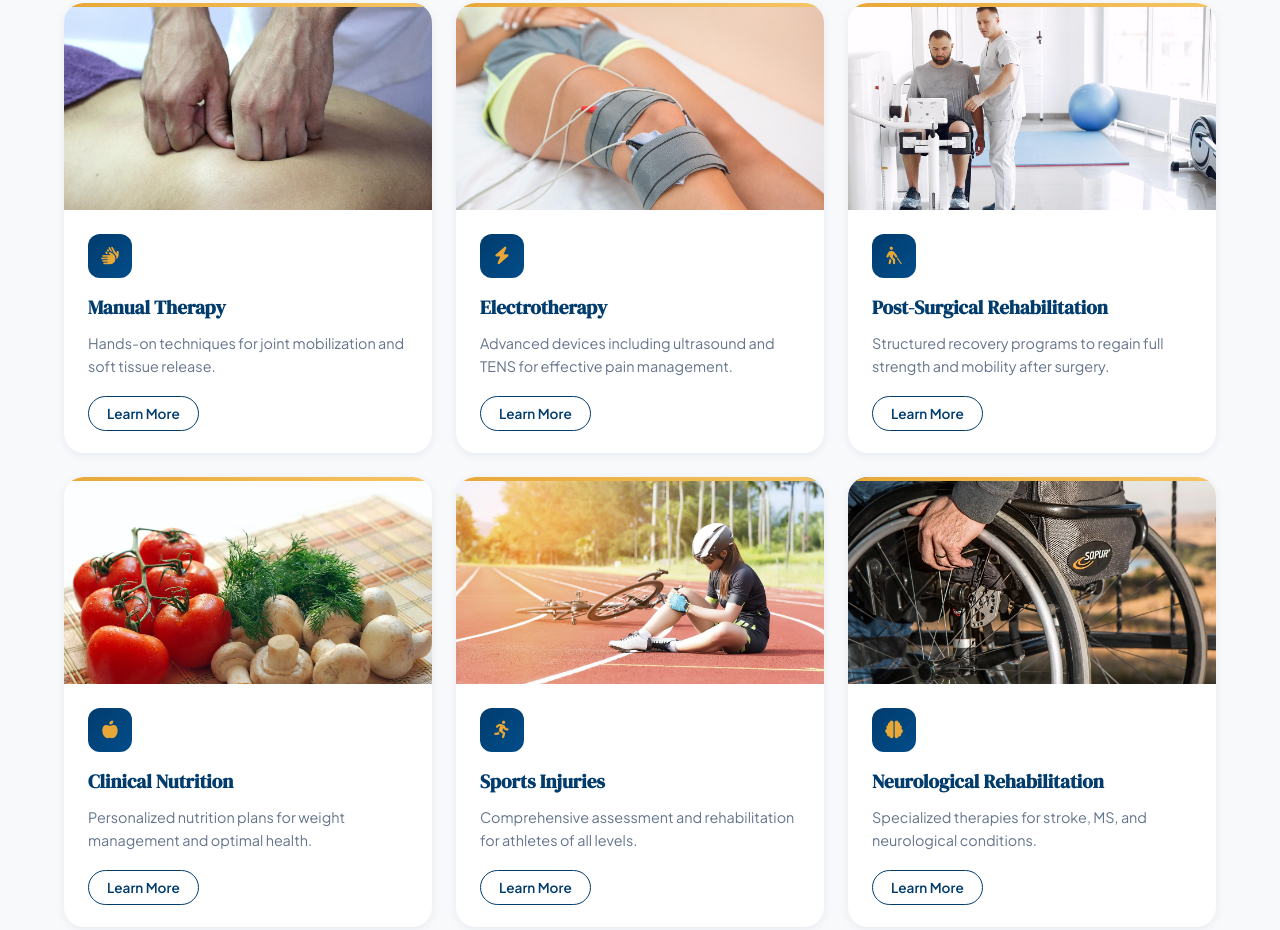
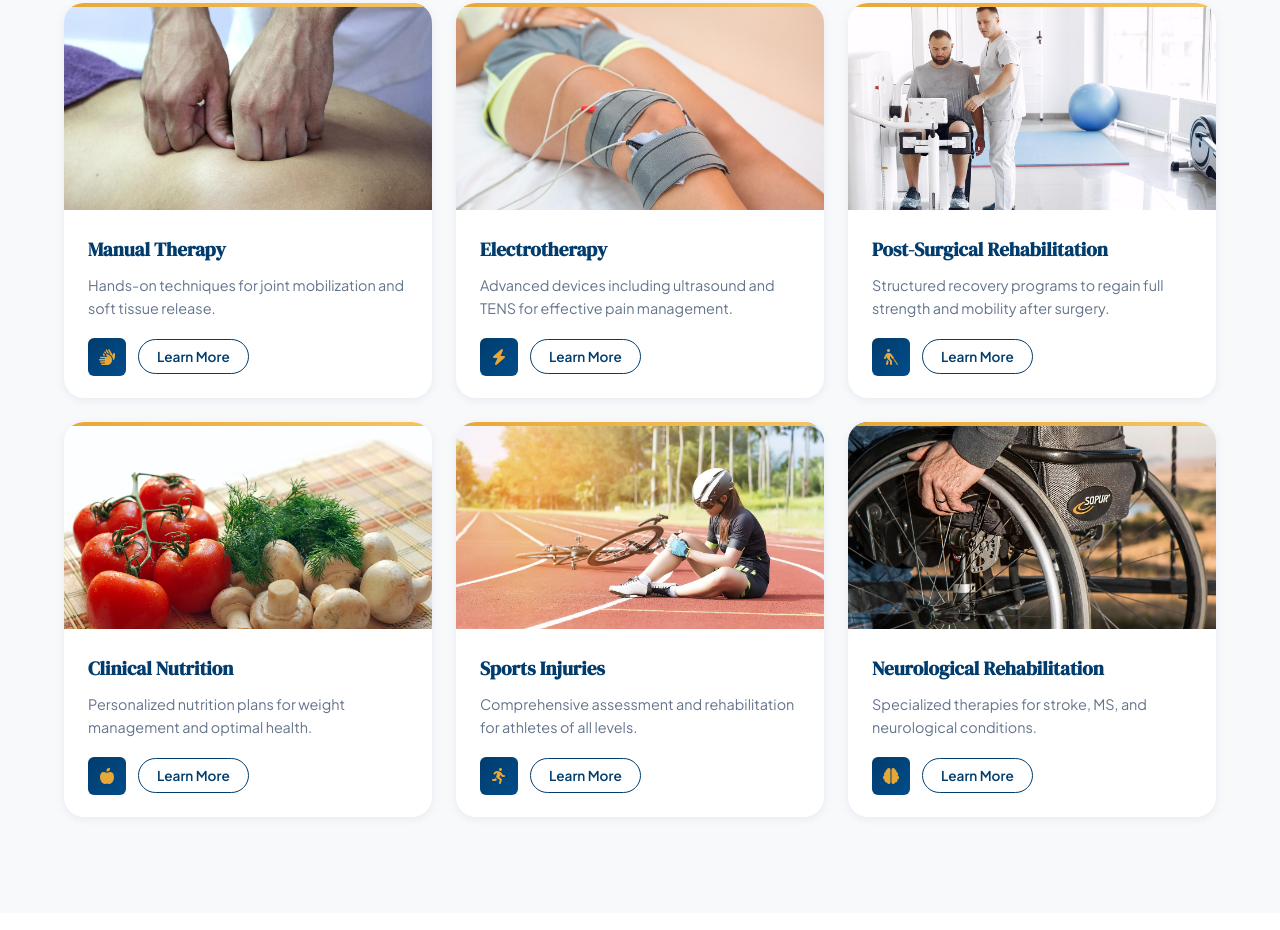
Before and after one commit to PremiumCareCenter/PT, a plain HTML site: page index.html in a window 1280 px wide. Shown: the part 1274-2204 px from the top of the page. Drawn offline with Linux system fonts and the light colour scheme.

```diff
--- a/index.html
+++ b/index.html
@@ -154,10 +154,12 @@
               <img src="./assets/images/manual_therapy.jpg" alt="Manual Therapy" loading="lazy" />
             </div>
             <div class="service-card-body">
-              <div class="service-icon"><i class="fas fa-hands"></i></div>
               <h3 class="data-text" data-key="service_1_title">Manual Therapy</h3>
               <p class="data-text" data-key="service_1_desc">Hands-on techniques for joint mobilization and soft tissue release.</p>
+              <div class="service-card-action">
+                <div class="service-icon"><i class="fas fa-hands"></i></div>
                 <button class="service-learn-btn data-text" data-key="learn_more" onclick="openServiceModal(1)">Learn More</button>
+              </div>
             </div>
           </div>
 
@@ -167,10 +169,12 @@
               <img src="./assets/images/electrotherapy.jpg" alt="Electrotherapy" loading="lazy" />
             </div>
             <div class="service-card-body">
-              <div class="service-icon"><i class="fas fa-bolt"></i></div>
               <h3 class="data-text" data-key="service_2_title">Electrotherapy</h3>
               <p class="data-text" data-key="service_2_desc">Advanced devices including ultrasound and TENS for effective pain management.</p>
+              <div class="service-card-action">
+                <div class="service-icon"><i class="fas fa-bolt"></i></div>
                 <button class="service-learn-btn data-text" data-key="learn_more" onclick="openServiceModal(2)">Learn More</button>
+              </div>
             </div>
           </div>
 
@@ -180,10 +184,12 @@
               <img src="./assets/images/rehab.jpg" alt="Post-Surgical Rehab" loading="lazy" />
             </div>
             <div class="service-card-body">
-              <div class="service-icon"><i class="fas fa-person-walking-with-cane"></i></div>
               <h3 class="data-text" data-key="service_3_title">Post-Surgical Rehab</h3>
               <p class="data-text" data-key="service_3_desc">Structured recovery programs to regain full strength and mobility after surgery.</p>
+              <div class="service-card-action">
+                <div class="service-icon"><i class="fas fa-person-walking-with-cane"></i></div>
                 <button class="service-learn-btn data-text" data-key="learn_more" onclick="openServiceModal(3)">Learn More</button>
+              </div>
             </div>
           </div>
 
@@ -193,10 +199,12 @@
               <img src="./assets/images/clinical_nutrition.jpg" alt="Clinical Nutrition" loading="lazy" />
             </div>
             <div class="service-card-body">
-              <div class="service-icon"><i class="fas fa-apple-whole"></i></div>
               <h3 class="data-text" data-key="service_4_title">Clinical Nutrition</h3>
               <p class="data-text" data-key="service_4_desc">Personalized nutrition plans for weight management and optimal health.</p>
+              <div class="service-card-action">
+                <div class="service-icon"><i class="fas fa-apple-whole"></i></div>
                 <button class="service-learn-btn data-text" data-key="learn_more" onclick="openServiceModal(4)">Learn More</button>
+              </div>
             </div>
           </div>
 
@@ -206,10 +214,12 @@
               <img src="./assets/images/sports_injuries.jpg" alt="Sports Injuries" loading="lazy" />
             </div>
             <div class="service-card-body">
-              <div class="service-icon"><i class="fas fa-person-running"></i></div>
               <h3 class="data-text" data-key="service_5_title">Sports Injuries</h3>
               <p class="data-text" data-key="service_5_desc">Comprehensive assessment and rehabilitation for athletes of all levels.</p>
+              <div class="service-card-action">
+                <div class="service-icon"><i class="fas fa-person-running"></i></div>
                 <button class="service-learn-btn data-text" data-key="learn_more" onclick="openServiceModal(5)">Learn More</button>
+              </div>
             </div>
           </div>
 
@@ -219,10 +229,12 @@
               <img src="./assets/images/neurological_rehab.jpg" alt="Neurological Rehab" loading="lazy" />
             </div>
             <div class="service-card-body">
-              <div class="service-icon"><i class="fas fa-brain"></i></div>
               <h3 class="data-text" data-key="service_6_title">Neurological Rehab</h3>
               <p class="data-text" data-key="service_6_desc">Specialized therapies for stroke, MS, and neurological conditions.</p>
+              <div class="service-card-action">
+                <div class="service-icon"><i class="fas fa-brain"></i></div>
                 <button class="service-learn-btn data-text" data-key="learn_more" onclick="openServiceModal(6)">Learn More</button>
+              </div>
             </div>
           </div>
 
--- a/style.css
+++ b/style.css
@@ -573,20 +573,27 @@ ul { list-style: none; }
   flex-direction: column;
   flex: 1;
 }
+.service-card-body h3 { font-family: var(--font-serif); font-size: 1.2rem; color: var(--navy); margin-bottom: 8px; }
+.service-card-body p { color: var(--gray-500); font-size: .9rem; line-height: 1.6; flex: 1; margin-bottom: 18px; }
+
+/* Action row — icon + button side by side */
+.service-card-action {
+  display: flex;
+  align-items: center;
+  gap: 12px;
+  margin-top: auto;
+}
 .service-icon {
-  width: 44px; height: 44px;
+  width: 38px; height: 38px;
   background: linear-gradient(135deg, var(--navy) 0%, var(--navy-light) 100%);
-  border-radius: var(--radius-md);
+  border-radius: var(--radius-sm);
   display: flex;
   align-items: center;
   justify-content: center;
-  margin-bottom: 14px;
+  flex-shrink: 0;
 }
-.service-icon i { color: var(--gold); font-size: 1.1rem; }
-.service-card-body h3 { font-family: var(--font-serif); font-size: 1.2rem; color: var(--navy); margin-bottom: 8px; }
-.service-card-body p { color: var(--gray-500); font-size: .9rem; line-height: 1.6; flex: 1; margin-bottom: 18px; }
+.service-icon i { color: var(--gold); font-size: 1rem; }
 .service-learn-btn {
-  align-self: flex-start;
   padding: 8px 18px;
   border-radius: 50px;
   font-size: .85rem;
```
Lines whose indentation alone changed are shown as unchanged.
